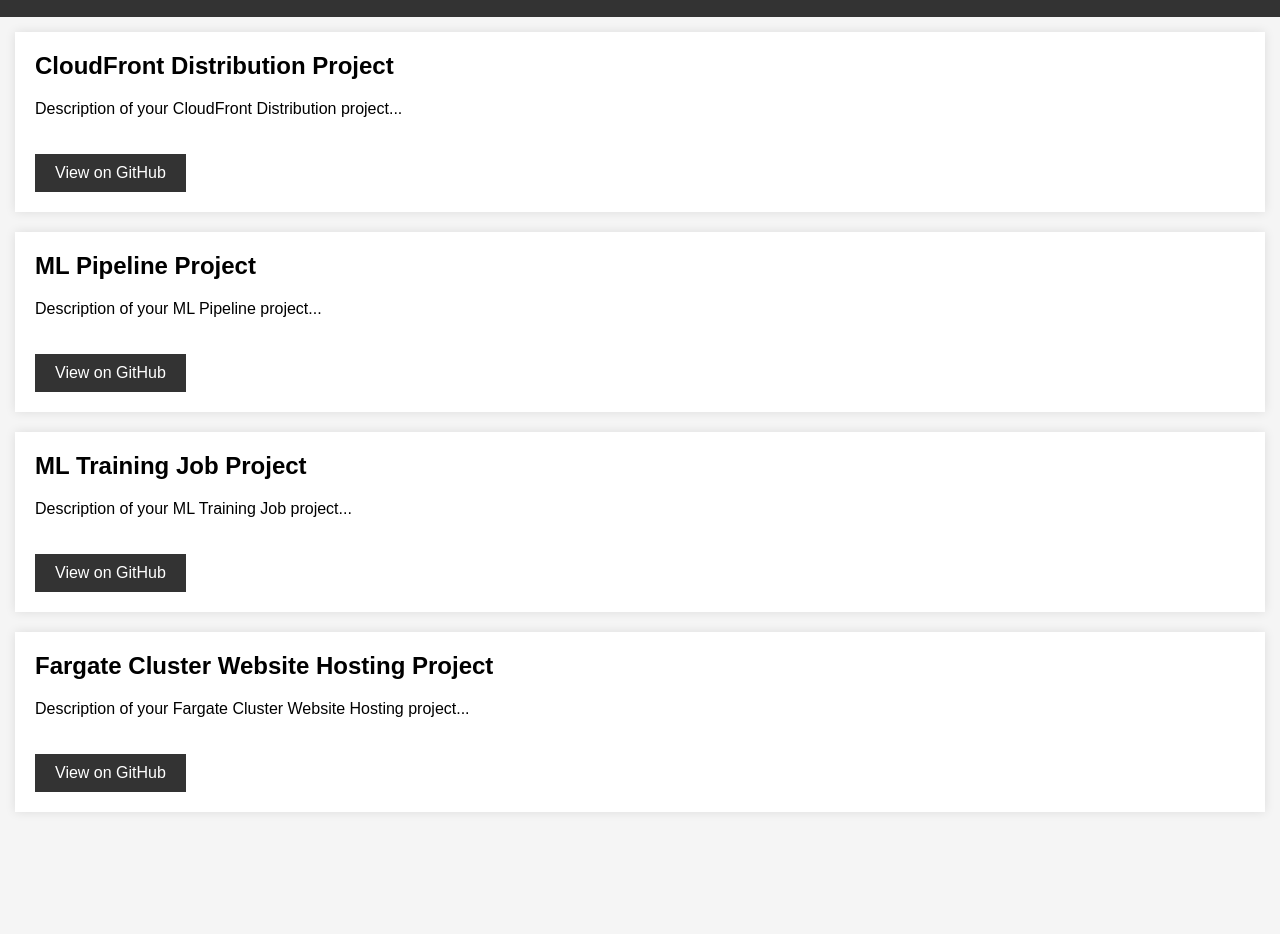
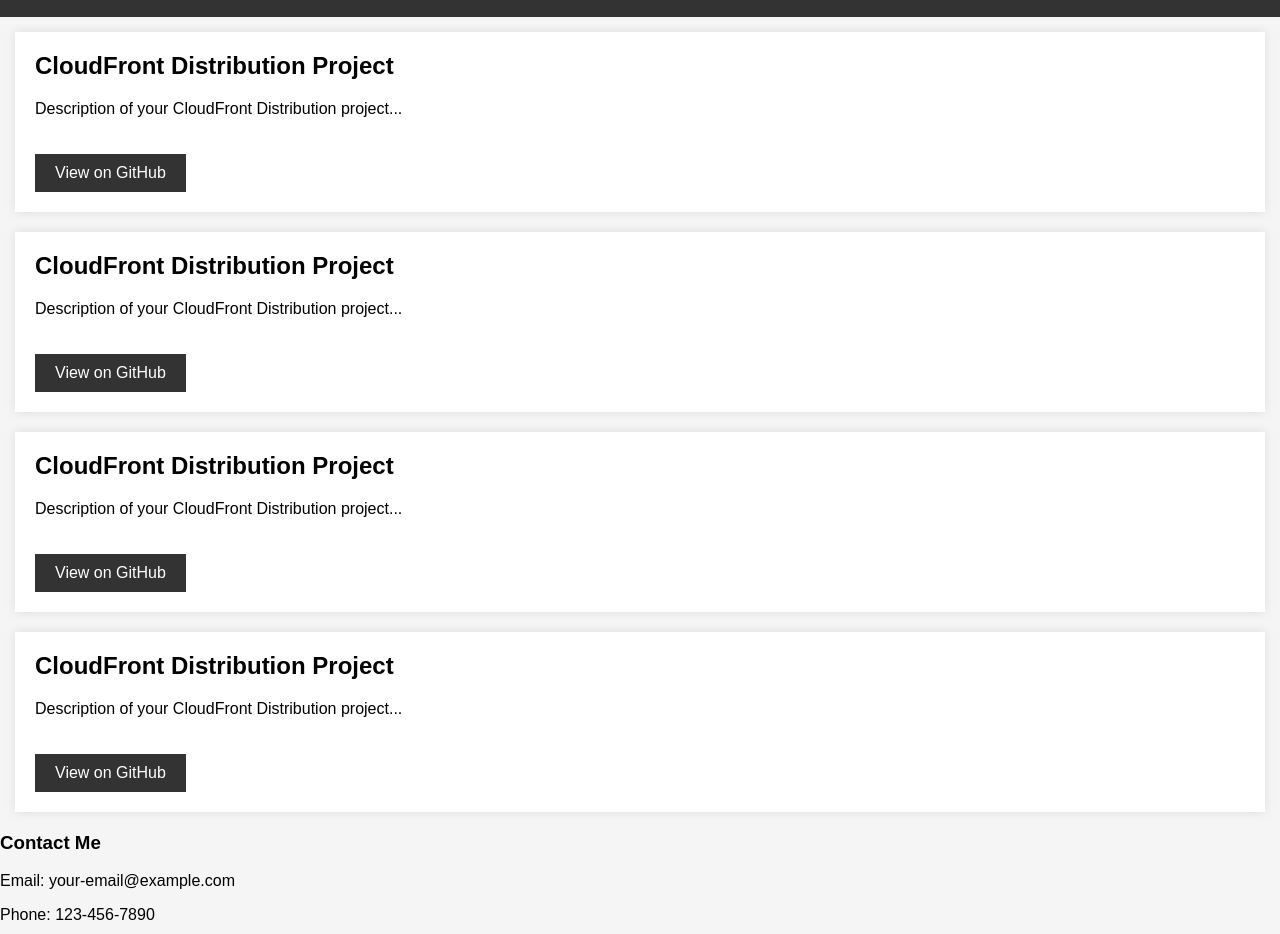
Before and after one commit to Shuaf98/shuafriedman.github.io, a plain HTML site: page index.html in a window 1280 px wide. Shown: the part 83-1017 px from the top of the page. Before the commit the page ends 915 px from the top, so only its background shows below. Drawn offline with Linux system fonts and the light colour scheme.

Commit message:
Update index.html

```diff
--- a/index.html
+++ b/index.html
@@ -9,26 +9,46 @@
         <h1>Your Name - Machine Learning & MLOps Portfolio</h1>
     </header>
     <main>
-        <section class="project">
-            <h2>CloudFront Distribution Project</h2>
-            <p>Description of your CloudFront Distribution project...</p>
-            <a href="your-github-repo-url1" target="_blank">View on GitHub</a>
+        <!-- Project 1 -->
+        <section class="project" id="project1">
+            <div class="project-description">
+                <h2>CloudFront Distribution Project</h2>
+                <p>Description of your CloudFront Distribution project...</p>
+                <a href="your-github-repo-url1" target="_blank">View on GitHub</a>
+            </div>
         </section>
-        <section class="project">
-            <h2>ML Pipeline Project</h2>
-            <p>Description of your ML Pipeline project...</p>
-            <a href="your-github-repo-url2" target="_blank">View on GitHub</a>
+
+        <!-- Project 2 -->
+        <section class="project" id="project1">
+            <div class="project-description">
+                <h2>CloudFront Distribution Project</h2>
+                <p>Description of your CloudFront Distribution project...</p>
+                <a href="your-github-repo-url1" target="_blank">View on GitHub</a>
+            </div>
         </section>
-        <section class="project">
-            <h2>ML Training Job Project</h2>
-            <p>Description of your ML Training Job project...</p>
-            <a href="your-github-repo-url3" target="_blank">View on GitHub</a>
+        <section class="project" id="project1">
+            <div class="project-description">
+                <h2>CloudFront Distribution Project</h2>
+                <p>Description of your CloudFront Distribution project...</p>
+                <a href="your-github-repo-url1" target="_blank">View on GitHub</a>
+            </div>
         </section>
-        <section class="project">
-            <h2>Fargate Cluster Website Hosting Project</h2>
-            <p>Description of your Fargate Cluster Website Hosting project...</p>
-            <a href="your-github-repo-url4" target="_blank">View on GitHub</a>
+        <!-- Project 4 -->
+        <section class="project" id="project1">
+            <div class="project-description">
+                <h2>CloudFront Distribution Project</h2>
+                <p>Description of your CloudFront Distribution project...</p>
+                <a href="your-github-repo-url1" target="_blank">View on GitHub</a>
+            </div>
         </section>
+
     </main>
+    <footer>
+        <h3>Contact Me</h3>
+        <p>Email: your-email@example.com</p>
+        <p>Phone: 123-456-7890</p>
+        <a href="your-linkedin-url" target="_blank"><img src="LinkedIn_icon.svg" alt="LinkedIn"></a>
+        <a href="your-github-url" target="_blank"><img src="github.svg" alt="GitHub"></a>
+    </footer>
 </body>
 </html>
```
